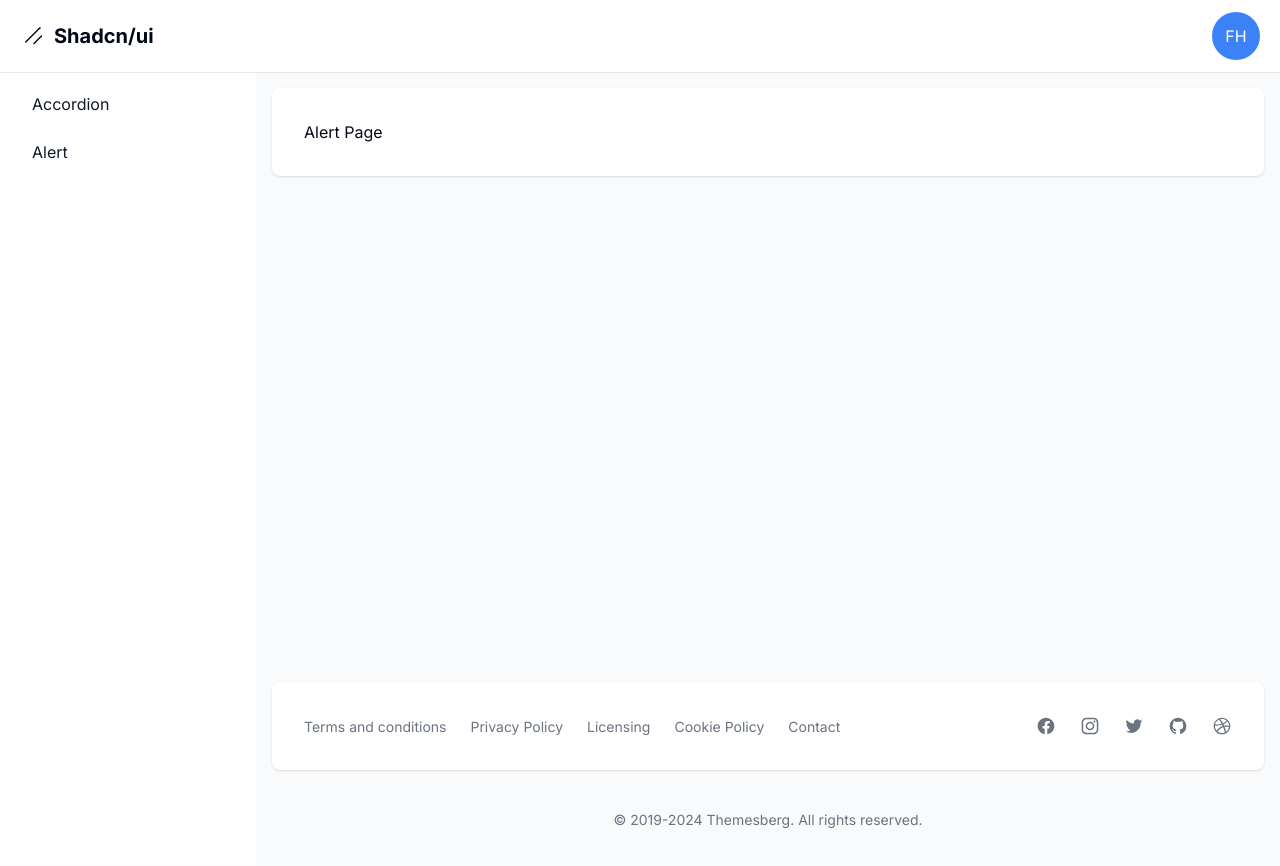
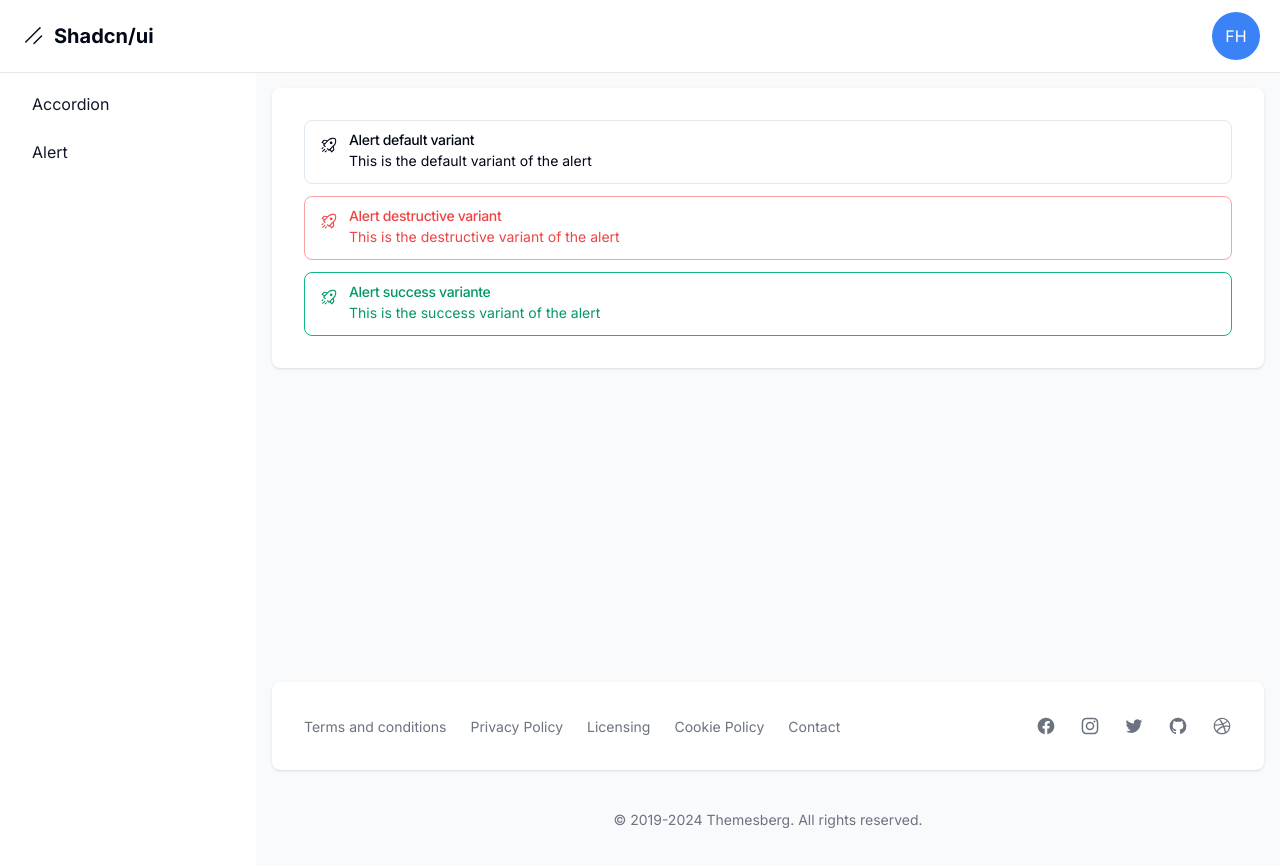
Before and after one commit to JeanMarcoMiranda/react-shadcn-components, a Next.js app: page /dashboard/alert in a window 1280 px wide. Shown: the top 866 px of the page. Built offline with nearby package versions, Linux system fonts and the light colour scheme.

Commit message:
feat: alert seccion added

```diff
--- a/package.json
+++ b/package.json
@@ -9,7 +9,9 @@
     "lint": "next lint"
   },
   "dependencies": {
+    "@radix-ui/react-accordion": "^1.2.0",
     "@radix-ui/react-icons": "^1.3.0",
+    "@radix-ui/react-slot": "^1.1.0",
     "class-variance-authority": "^0.7.0",
     "clsx": "^2.1.1",
     "next": "14.2.5",
--- a/src/app/dashboard/accordion/page.tsx
+++ b/src/app/dashboard/accordion/page.tsx
@@ -1,8 +1,33 @@
+import {
+  Accordion,
+  AccordionContent,
+  AccordionItem,
+  AccordionTrigger,
+} from "@/components/ui/accordion";
 
 export default function Page() {
   return (
-    <div>
-      <h1>Accourdion Page</h1>
-    </div>
+    <Accordion type="single" className="w-full">
+      <AccordionItem value="item-1">
+        <AccordionTrigger>Is it accessible?</AccordionTrigger>
+        <AccordionContent>
+          Yes. It adheres to the WAI-ARIA design pattern.
+        </AccordionContent>
+      </AccordionItem>
+      <AccordionItem value="item-2">
+        <AccordionTrigger>Is it styled?</AccordionTrigger>
+        <AccordionContent>
+          Yes. It comes with default styles that matches the other
+          components&apos; aesthetic.
+        </AccordionContent>
+      </AccordionItem>
+      <AccordionItem value="item-3">
+        <AccordionTrigger>Is it animated?</AccordionTrigger>
+        <AccordionContent>
+          Yes. It&apos;s animated by default, but you can disable it if you
+          prefer.
+        </AccordionContent>
+      </AccordionItem>
+    </Accordion>
   );
 }
--- a/src/app/dashboard/alert/page.tsx
+++ b/src/app/dashboard/alert/page.tsx
@@ -1,8 +1,30 @@
+import { Alert, AlertDescription, AlertTitle } from "@/components/ui/alert";
+import { RocketIcon } from "@radix-ui/react-icons";
 
 export default function Page() {
   return (
-    <div>
-      <h1>Alert Page</h1>
+    <div className="grid gap-3">
+      <Alert>
+        <RocketIcon className="h-4 w-4 m-auto" />
+        <AlertTitle>Alert default variant</AlertTitle>
+        <AlertDescription>
+          This is the default variant of the alert
+        </AlertDescription>
+      </Alert>
+      <Alert variant="destructive">
+        <RocketIcon className="h-4 w-4" />
+        <AlertTitle>Alert destructive variant</AlertTitle>
+        <AlertDescription>
+          This is the destructive variant of the alert
+        </AlertDescription>
+      </Alert>
+      <Alert variant="success">
+        <RocketIcon className="h-4 w-4" />
+        <AlertTitle>Alert success variante</AlertTitle>
+        <AlertDescription>
+          This is the success variant of the alert
+        </AlertDescription>
+      </Alert>
     </div>
   );
 }
--- /dev/null
+++ b/src/components/ui/accordion.tsx
@@ -0,0 +1,57 @@
+"use client"
+
+import * as React from "react"
+import * as AccordionPrimitive from "@radix-ui/react-accordion"
+import { ChevronDownIcon } from "@radix-ui/react-icons"
+
+import { cn } from "@/lib/utils"
+
+const Accordion = AccordionPrimitive.Root
+
+const AccordionItem = React.forwardRef<
+  React.ElementRef<typeof AccordionPrimitive.Item>,
+  React.ComponentPropsWithoutRef<typeof AccordionPrimitive.Item>
+>(({ className, ...props }, ref) => (
+  <AccordionPrimitive.Item
+    ref={ref}
+    className={cn("border-b", className)}
+    {...props}
+  />
+))
+AccordionItem.displayName = "AccordionItem"
+
+const AccordionTrigger = React.forwardRef<
+  React.ElementRef<typeof AccordionPrimitive.Trigger>,
+  React.ComponentPropsWithoutRef<typeof AccordionPrimitive.Trigger>
+>(({ className, children, ...props }, ref) => (
+  <AccordionPrimitive.Header className="flex">
+    <AccordionPrimitive.Trigger
+      ref={ref}
+      className={cn(
+        "flex flex-1 items-center justify-between py-4 text-sm font-medium transition-all hover:underline [&[data-state=open]>svg]:rotate-180",
+        className
+      )}
+      {...props}
+    >
+      {children}
+      <ChevronDownIcon className="h-4 w-4 shrink-0 text-muted-foreground transition-transform duration-200" />
+    </AccordionPrimitive.Trigger>
+  </AccordionPrimitive.Header>
+))
+AccordionTrigger.displayName = AccordionPrimitive.Trigger.displayName
+
+const AccordionContent = React.forwardRef<
+  React.ElementRef<typeof AccordionPrimitive.Content>,
+  React.ComponentPropsWithoutRef<typeof AccordionPrimitive.Content>
+>(({ className, children, ...props }, ref) => (
+  <AccordionPrimitive.Content
+    ref={ref}
+    className="overflow-hidden text-sm data-[state=closed]:animate-accordion-up data-[state=open]:animate-accordion-down"
+    {...props}
+  >
+    <div className={cn("pb-4 pt-0", className)}>{children}</div>
+  </AccordionPrimitive.Content>
+))
+AccordionContent.displayName = AccordionPrimitive.Content.displayName
+
+export { Accordion, AccordionItem, AccordionTrigger, AccordionContent }
--- /dev/null
+++ b/src/components/ui/alert.tsx
@@ -0,0 +1,60 @@
+import * as React from "react"
+import { cva, type VariantProps } from "class-variance-authority"
+
+import { cn } from "@/lib/utils"
+
+const alertVariants = cva(
+  "relative w-full rounded-lg border px-4 py-3 text-sm [&>svg+div]:translate-y-[-3px] [&>svg]:absolute [&>svg]:left-4 [&>svg]:top-4 [&>svg]:text-foreground [&>svg~*]:pl-7",
+  {
+    variants: {
+      variant: {
+        default: "bg-background text-foreground",
+        destructive:
+          "border-destructive/50 text-destructive dark:border-destructive [&>svg]:text-destructive",
+        success: "border-emerald-500 text-emerald-600 [&>svg]:text-emerald-600"
+      },
+    },
+    defaultVariants: {
+      variant: "default",
+    },
+  }
+)
+
+const Alert = React.forwardRef<
+  HTMLDivElement,
+  React.HTMLAttributes<HTMLDivElement> & VariantProps<typeof alertVariants>
+>(({ className, variant, ...props }, ref) => (
+  <div
+    ref={ref}
+    role="alert"
+    className={cn(alertVariants({ variant }), className)}
+    {...props}
+  />
+))
+Alert.displayName = "Alert"
+
+const AlertTitle = React.forwardRef<
+  HTMLParagraphElement,
+  React.HTMLAttributes<HTMLHeadingElement>
+>(({ className, ...props }, ref) => (
+  <h5
+    ref={ref}
+    className={cn("mb-1 font-medium leading-none tracking-tight", className)}
+    {...props}
+  />
+))
+AlertTitle.displayName = "AlertTitle"
+
+const AlertDescription = React.forwardRef<
+  HTMLParagraphElement,
+  React.HTMLAttributes<HTMLParagraphElement>
+>(({ className, ...props }, ref) => (
+  <div
+    ref={ref}
+    className={cn("text-sm [&_p]:leading-relaxed", className)}
+    {...props}
+  />
+))
+AlertDescription.displayName = "AlertDescription"
+
+export { Alert, AlertTitle, AlertDescription }
--- /dev/null
+++ b/src/components/ui/button.tsx
@@ -0,0 +1,57 @@
+import * as React from "react"
+import { Slot } from "@radix-ui/react-slot"
+import { cva, type VariantProps } from "class-variance-authority"
+
+import { cn } from "@/lib/utils"
+
+const buttonVariants = cva(
+  "inline-flex items-center justify-center whitespace-nowrap rounded-md text-sm font-medium transition-colors focus-visible:outline-none focus-visible:ring-1 focus-visible:ring-ring disabled:pointer-events-none disabled:opacity-50",
+  {
+    variants: {
+      variant: {
+        default:
+          "bg-primary text-primary-foreground shadow hover:bg-primary/90",
+        destructive:
+          "bg-destructive text-destructive-foreground shadow-sm hover:bg-destructive/90",
+        outline:
+          "border border-input bg-background shadow-sm hover:bg-accent hover:text-accent-foreground",
+        secondary:
+          "bg-secondary text-secondary-foreground shadow-sm hover:bg-secondary/80",
+        ghost: "hover:bg-accent hover:text-accent-foreground",
+        link: "text-primary underline-offset-4 hover:underline",
+      },
+      size: {
+        default: "h-9 px-4 py-2",
+        sm: "h-8 rounded-md px-3 text-xs",
+        lg: "h-10 rounded-md px-8",
+        icon: "h-9 w-9",
+      },
+    },
+    defaultVariants: {
+      variant: "default",
+      size: "default",
+    },
+  }
+)
+
+export interface ButtonProps
+  extends React.ButtonHTMLAttributes<HTMLButtonElement>,
+    VariantProps<typeof buttonVariants> {
+  asChild?: boolean
+}
+
+const Button = React.forwardRef<HTMLButtonElement, ButtonProps>(
+  ({ className, variant, size, asChild = false, ...props }, ref) => {
+    const Comp = asChild ? Slot : "button"
+    return (
+      <Comp
+        className={cn(buttonVariants({ variant, size, className }))}
+        ref={ref}
+        {...props}
+      />
+    )
+  }
+)
+Button.displayName = "Button"
+
+export { Button, buttonVariants }
```
Also changed, not shown: 1 other file (tests, documents, lock files or other folders).
